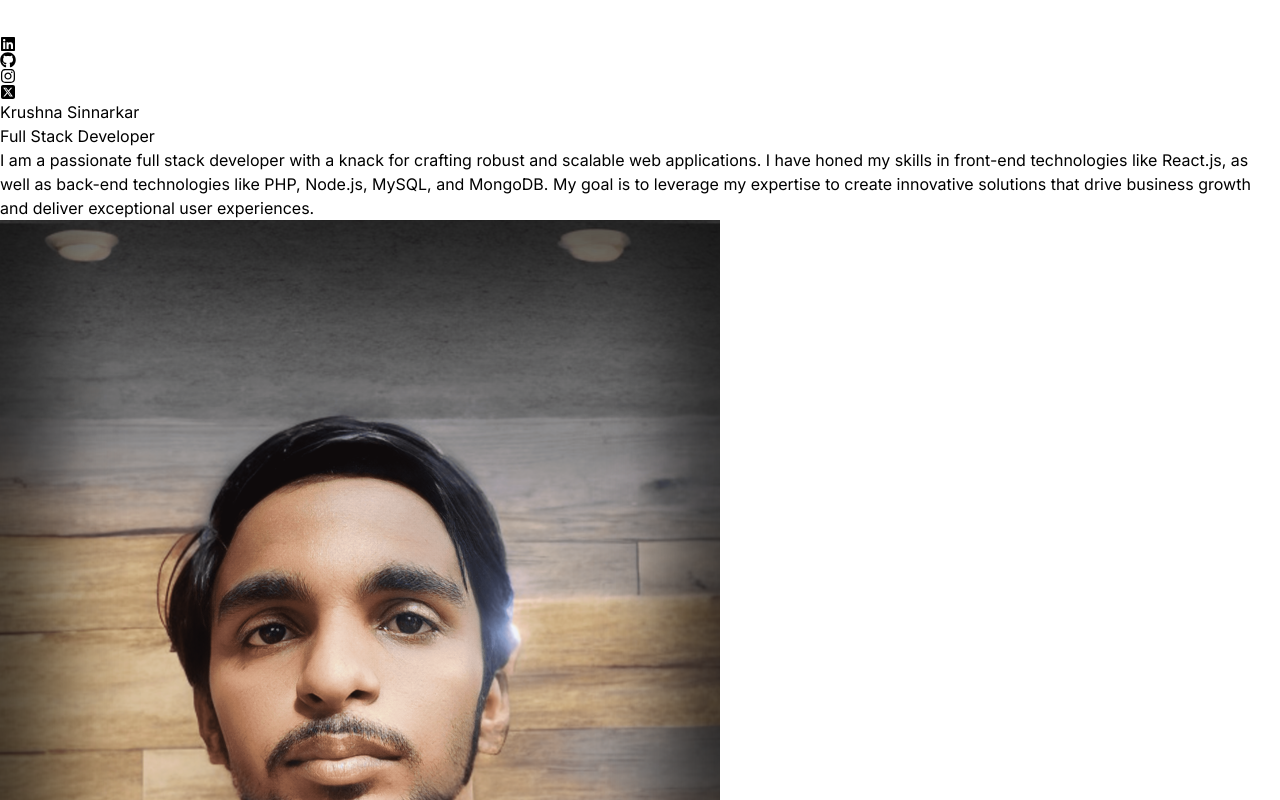
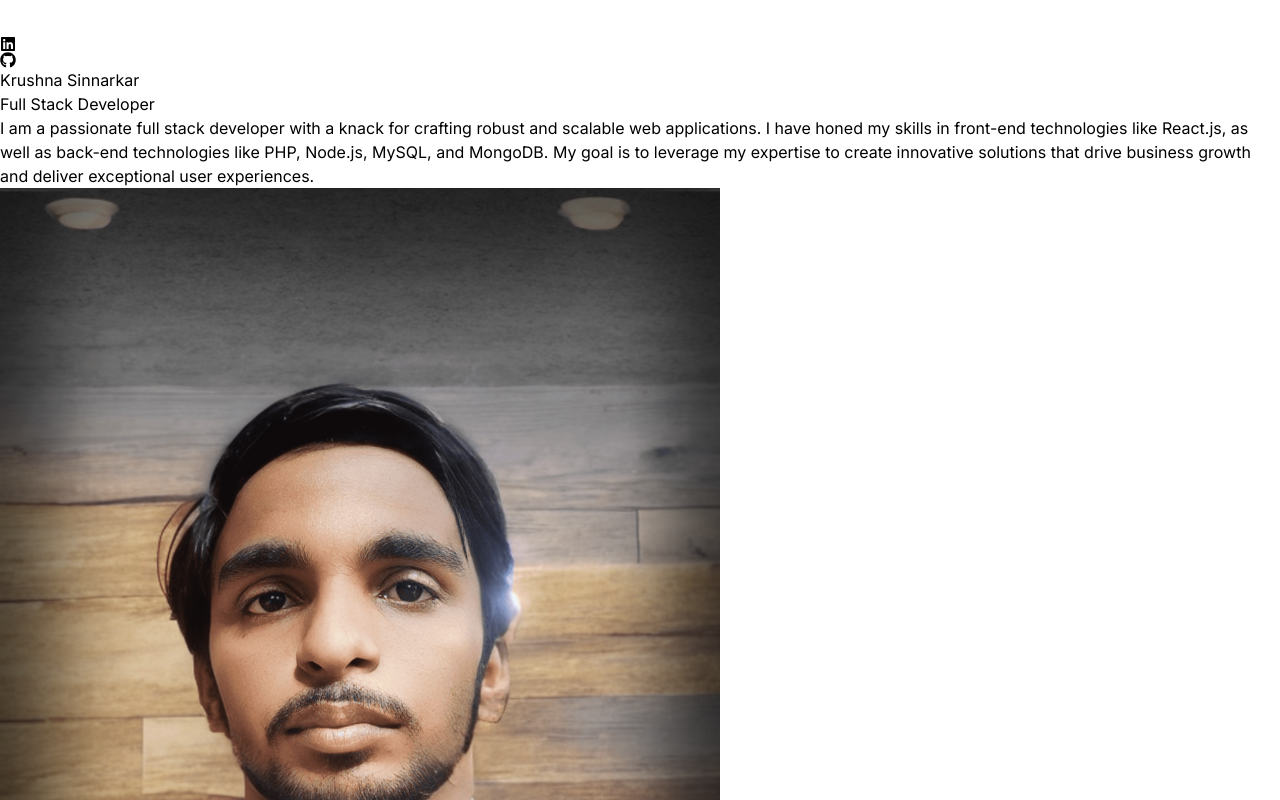
Before and after one commit to krushnasinnarkar/react_portfolio, a React (Vite) app: page / in a window 1280 px wide. Shown: the top 800 px of the page. Built offline with nearby package versions, Linux system fonts and the light colour scheme.

Commit message:
adding links

```diff
--- a/src/constants/Contact.jsx
+++ b/src/constants/Contact.jsx
@@ -10,7 +10,8 @@ const Contact = () => {
                 transition={{ duration: 1 }}
                 className="my-10 text-center text-4xl"
             >
-                Get in Touchx            </motion.h1>
+                Get in Touchx
+            </motion.h1>
             <div className="text-center tracking-tighter">
                 <motion.p
                     whileInView={{ opacity: 1, x: 0 }}
@@ -32,7 +33,7 @@ const Contact = () => {
                     whileInView={{ opacity: 1, x: 0 }}
                     initial={{ opacity: 0, x: -100 }}
                     transition={{ duration: 1 }}
-                    href="#"
+                    href="mailto:krushnasinnarkar@gmail.com"
                     className="border-b"
                 >
                     {CONTACT.email}
--- a/src/constants/Navbar.jsx
+++ b/src/constants/Navbar.jsx
@@ -11,10 +11,12 @@ const Navbar = () => {
                 <img ClasssName="mx-2 w-10" src={logo} alt="logo" />
             </div>
             <div className="m-8 flex item-center justify-center gap-4 text-2xl">
-                <FaLinkedin />
-                <FaGithub />
-                <FaInstagram />
-                <FaSquareXTwitter />
+                <a href="https://www.linkedin.com/in/krushna-sinnarkar-73b799234/">
+                    <FaLinkedin />
+                </a>
+                <a href="https://github.com/krushnasinnarkar">
+                    <FaGithub />
+                </a>
             </div>
         </nav>
     )
```
